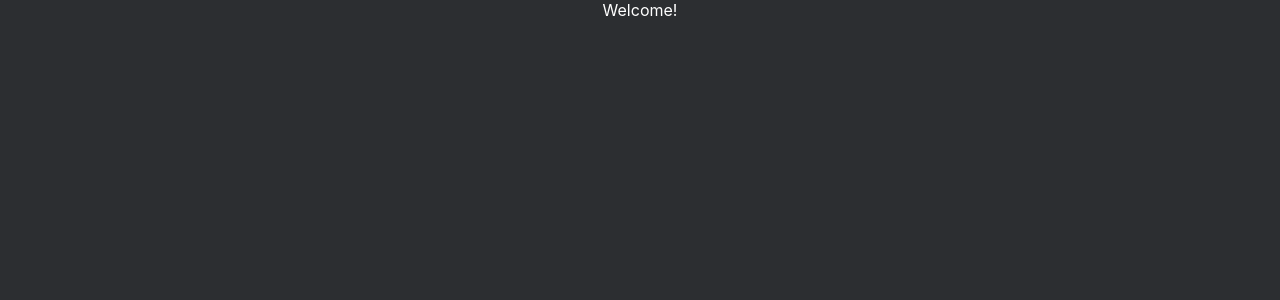
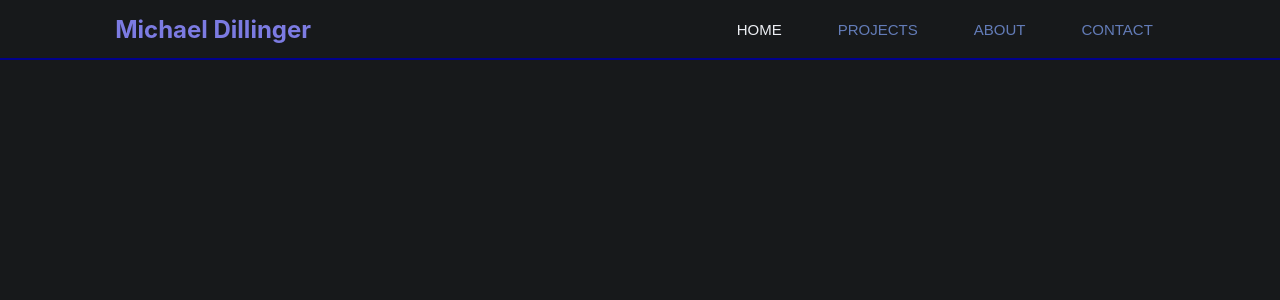
Before and after one commit to mpdillingerOSU/portfolio-website, a React (Create React App) app in the folder frontend/: page / in a window 1280 px wide. Shown: the top 300 px of the page. Built offline with nearby package versions, Linux system fonts and the light colour scheme; the HTML template or start-up script is replaced by a standard one.

Commit message:
add navbar

```diff
--- a/frontend/src/App.css
+++ b/frontend/src/App.css
@@ -1,5 +1,5 @@
 :root {
-    --standard-background: #2c2e31;
+    --standard-background: #17191b;
 }
 
 .app {
@@ -19,3 +19,64 @@
     align-items: center;
     background-color: var(--standard-background);
 }
+
+.navbar {
+    padding: 5px 9%;
+    width: 100%;
+    background-color: var(--standard-background);
+    box-shadow: var(--standard-shadow);
+    display: flex;
+    flex-direction: row;
+    align-items: center;
+    justify-content: space-between;
+    -webkit-box-sizing: border-box;
+    -moz-box-sizing: border-box;
+    box-sizing: border-box;
+    z-index: 10;
+    border-bottom: solid 2px darkblue;
+}
+
+.nav-name-text {
+    font-size: 24px;
+    font-weight: 700;
+    color: #7c7be2;
+}
+
+.nav-text-buttons-container {
+    display: flex;
+    flex-direction: row;
+    align-items: center;
+    justify-content: space-between;
+    gap: 32px;
+}
+
+.nav-text-button {
+    padding: 0 12px;
+    margin: 0;
+    position: relative;
+    color: #637cb8;
+    background-color: transparent;
+    height: 48px;
+    width: fit-content;
+    border: none;
+    cursor: pointer;
+    text-align: center;
+    text-decoration: none;
+    font-size: 15px;
+    font-weight: 500;
+    align-content: center;
+    justify-content: center;
+    overflow: hidden;
+}
+
+.nav-text-button:hover {
+    color: #8ba4df;
+}
+
+.selected-nav-text-button {
+    color: #eceef3;
+}
+
+.selected-nav-text-button:hover {
+    color: #eceef3;
+}
--- a/frontend/src/App.js
+++ b/frontend/src/App.js
@@ -2,11 +2,13 @@ import './App.css';
 import React from 'react';
 import {BrowserRouter as Router, Routes, Route} from 'react-router-dom';
 import WelcomePage from './pages/WelcomePage';
+import NavigationBar from './components/NavigationBar';
 
 function App() {
     return (
         <div className="app">
             <header className="app-header">
+                <NavigationBar />
                 <Router>
                     <Routes>
                         <Route path="/" element={<WelcomePage />} />
--- /dev/null
+++ b/frontend/src/components/NavigationBar.js
@@ -0,0 +1,21 @@
+import React from 'react';
+
+function NavigationBar() {
+    return (
+        <>
+            <nav id="navbar" className="navbar">
+                <span className="nav-name-text">
+                    Michael Dillinger
+                </span>
+                <div className="nav-text-buttons-container">
+                    <button id="nav-home" className="nav-text-button" onClick={() => {}}>HOME</button>
+                    <button id="nav-projects" className="nav-text-button" onClick={() => {}}>PROJECTS</button>
+                    <button id="nav-about" className="nav-text-button" onClick={() => {}}>ABOUT</button>
+                    <button id="nav-contact" className="nav-text-button" onClick={() => {}}>CONTACT</button>
+                </div>
+            </nav>
+        </>
+  );
+}
+
+export default NavigationBar;
--- a/frontend/src/pages/WelcomePage.js
+++ b/frontend/src/pages/WelcomePage.js
@@ -1,10 +1,13 @@
-import React from 'react';
+import React, { useEffect } from 'react';
+import { highlightNavButton } from '../scripts/NavigationActions';
 
 function WelcomePage() {
+    useEffect(() => {
+        highlightNavButton("home");
+    }, []);
+
     return (
-        <div id="welcome-page">
-            Welcome!
-        </div>
+        <div id="welcome-page" />
     );
 }
 
--- /dev/null
+++ b/frontend/src/scripts/NavigationActions.js
@@ -0,0 +1,8 @@
+export function highlightNavButton(val){
+    document.getElementById("nav-home").classList = "nav-text-button";
+    document.getElementById("nav-projects").classList = "nav-text-button";
+    document.getElementById("nav-about").classList = "nav-text-button";
+    document.getElementById("nav-contact").classList = "nav-text-button";
+
+    document.getElementById("nav-" + val).classList.add("selected-nav-text-button");
+}
```
